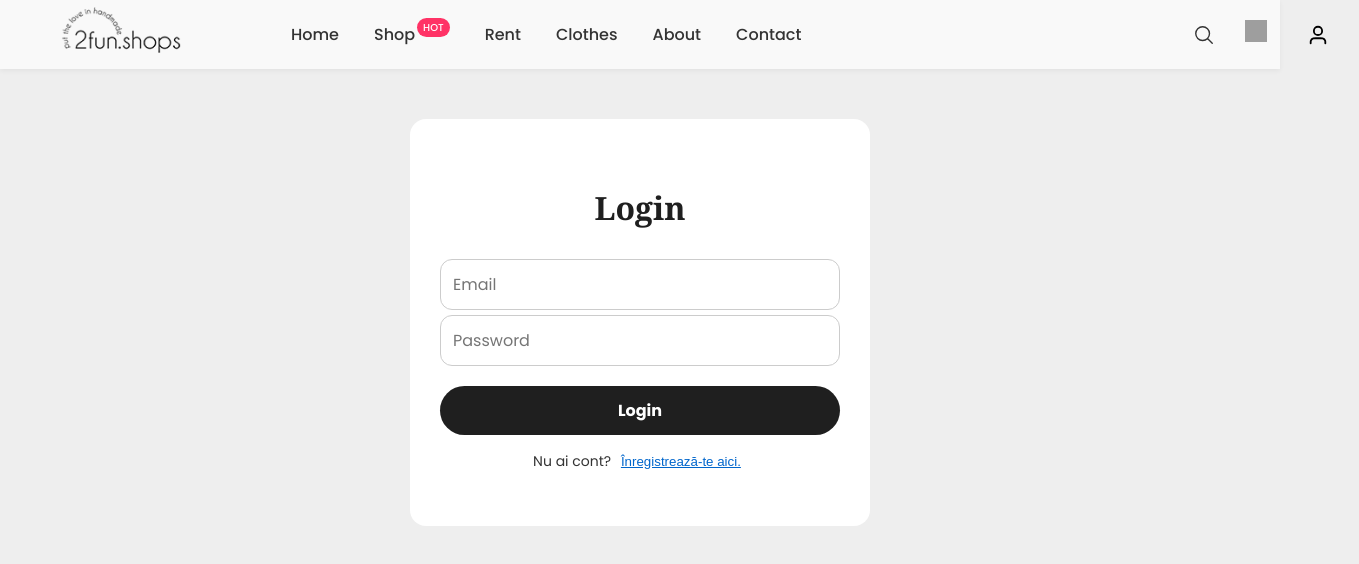
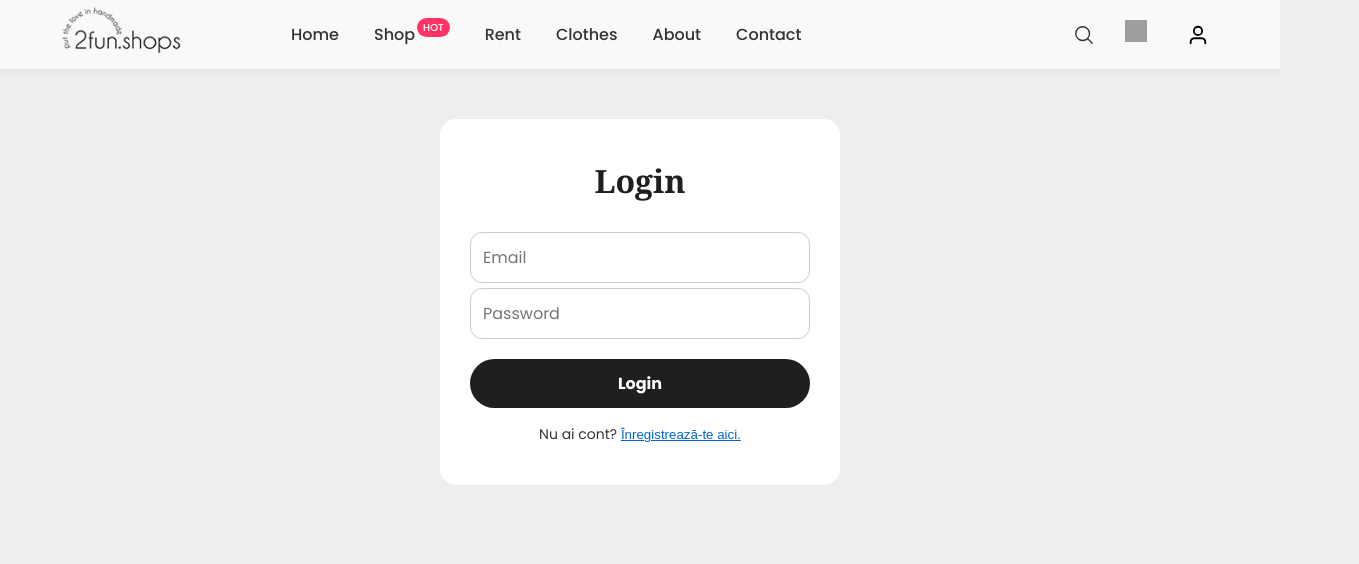
Before and after one commit to ITechEm/2fun-front, a Next.js app: page /login in a window 1280 px wide. Shown: the top 564 px of the page, 1359 px wide, since content can reach past the window. Built offline with nearby package versions, Linux system fonts and the light colour scheme; no server answers; grey boxes are pictures that could not be loaded.

Commit message:
update header on pages

```diff
--- /dev/null
+++ b/pages/layout2.js
@@ -0,0 +1,73 @@
+import React from 'react';
+import styled, { createGlobalStyle } from 'styled-components';
+import Header from '@/components/Header';
+import Footer from '@/components/Footer';
+
+// Global Style for box-sizing and full-width layout
+const GlobalStyle = createGlobalStyle`
+  * {
+    margin: 0;
+    padding: 0;
+    box-sizing: border-box;  /* Include padding and borders in width/height calculations */
+  }
+
+  html, body {
+    width: 100%;  /* Ensure full width */
+    height: 100%;  /* Ensure full height */
+  }
+`;
+
+const Wrapper = styled.div`
+  display: flex;
+  flex-direction: column;
+  min-height: 100vh;
+  width: 100%;  /* Ensure full width */
+`;
+
+const Main = styled.main`
+  flex: 1;
+  width: 100%;  /* Ensure full width */
+  padding: 0 20px;  /* Optional padding for responsiveness */
+  box-sizing: border-box;  /* Prevent overflow */
+`;
+
+const Layout = ({ children }) => {
+  return (
+    <>
+      <GlobalStyle />
+      <Wrapper>
+        <Header />
+        <Main>{children}</Main>
+      </Wrapper>
+    </>
+  );
+};
+
+export default Layout;
+
+
+// import React from 'react';
+// import Header from '@/components/Header';
+// import Footer from '@/components/Footer';
+
+// const styles = {
+//   wrapper: {
+//     display: 'flex',
+//     flexDirection: 'column',
+//     minHeight: '100vh',
+//   },
+//   main: {
+//     flex: 1,
+//   },
+// };
+// const Layout = ({ children }) => {
+//   return (
+//     <div style={styles.wrapper}>
+//       <Header />
+//       <main>{children}</main>
+//       <Footer />
+//     </div>
+//   );
+// };
+
+// export default Layout;
--- a/pages/login.js
+++ b/pages/login.js
@@ -1,5 +1,6 @@
 'use client';
-import Header from "@/components/Header";
+
+import Layout from "./layout2";
 import Center from "@/components/Center";
 import { signIn, useSession } from "next-auth/react";
 import Button from "@/components/Button";
@@ -17,6 +18,7 @@ const ColsWrapper = styled.div`
   background: white;
   padding: 40px 30px;
   border-radius: 16px;
+
 `;
 
 const Title = styled.h2`
@@ -31,6 +33,7 @@ const StyledInput = styled(Input)`
   border-radius: 12px;
   padding: 12px;
   font-size: 16px;
+
 `;
 
 const StyledButton = styled(Button)`
@@ -140,7 +143,7 @@ export default function LoginPage() {
 
   return (
     <>
-      <Header />
+      <Layout>
       <Center>
         <ColsWrapper>
           <form onSubmit={handleLogin} style={{ width: '100%' }}>
@@ -172,7 +175,7 @@ export default function LoginPage() {
           </form>
         </ColsWrapper>
       </Center>
-
+</Layout>
       {formError && <ErrorPopup>{formError}</ErrorPopup>}
     </>
   );
--- a/pages/register.js
+++ b/pages/register.js
@@ -1,4 +1,4 @@
-import Header from "@/components/Header";
+import Layout from "./layout2";
 import Center from "@/components/Center";
 import Button from "@/components/Button";
 import styled, { keyframes } from "styled-components";
@@ -119,7 +119,7 @@ export default function RegisterPage() {
 
   return (
     <>
-      <Header />
+      <Layout>
       <Center>
         <ColsWrapper>
           <form onSubmit={handleRegister} style={{ width: '100%' }}>
@@ -160,7 +160,7 @@ export default function RegisterPage() {
           </form>
         </ColsWrapper>
       </Center>
-
+</Layout>
       {formError && <ErrorPopup>{formError}</ErrorPopup>}
     </>
   );
```
Also changed, not shown: pages/cart.js (+5 -3 lines).
